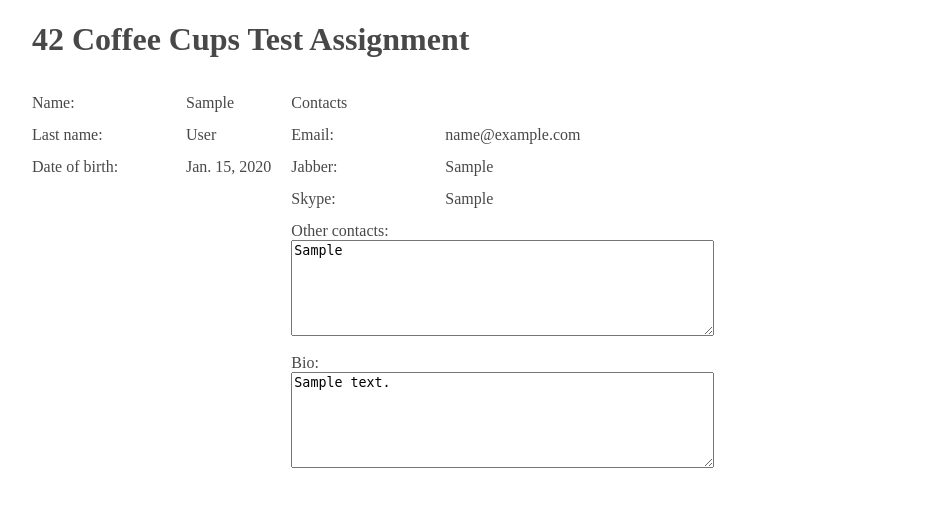
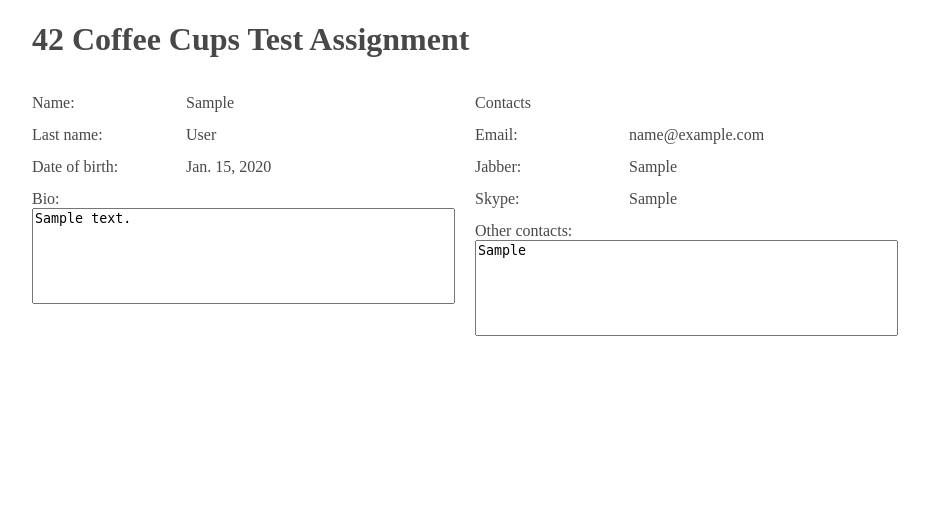
Before and after one commit to KSerge/CofeeCupsTest3, a Django app: page /hello/ in a window 1280 px wide. Shown: the top 507 px of the page, without its empty margins (6-935 px from the left). Run offline with Django 3.2, Linux system fonts and the light colour scheme; tables that the repository leaves empty hold one stand-in row (values such as "Sample post"); parts of the project's set-up code (start-up, migrations or seed data) failed here and were passed over.

Commit message:
ticket:1 style index view

```diff
--- a/assets/css/main.css
+++ b/assets/css/main.css
@@ -23,3 +23,6 @@ div.label-wrapper{
 .text-allign-left{
     text-align: left !important;
 }
+textarea{
+    resize: none;
+}
--- a/templates/hello/index.html
+++ b/templates/hello/index.html
@@ -22,6 +22,10 @@
         <div class="label-wrapper text-allign-left">Date of birth:</div>
         {{person.date_of_birth}}
     </p>
+    <p>
+        <div class="toplevel-label-wrapper">Bio:</div>
+        <textarea cols="50" rows="6">{{person.bio}}</textarea>
+    </p>
 </div>
 <div class="inline">
     <p><div class="label-wrapper text-allign-left">Contacts</div></p>
@@ -38,10 +42,6 @@
         <div class="toplevel-label-wrapper">Other contacts:</div>
         <textarea cols="50" rows="6">{{person.other_contacts}}</textarea>
     </p>
-    <p>
-        <div class="toplevel-label-wrapper">Bio:</div>
-        <textarea cols="50" rows="6">{{person.bio}}</textarea>
-    </p>
 </div>
 {% else %}
 <h3>There is no Person data in system yet</h3>
```
